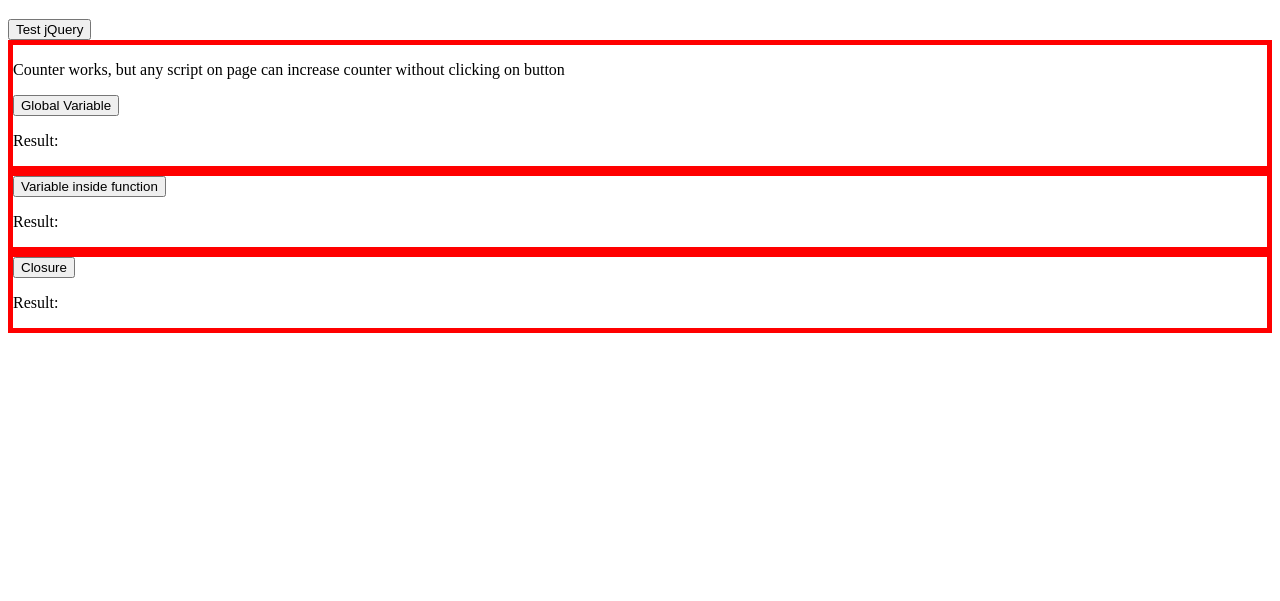
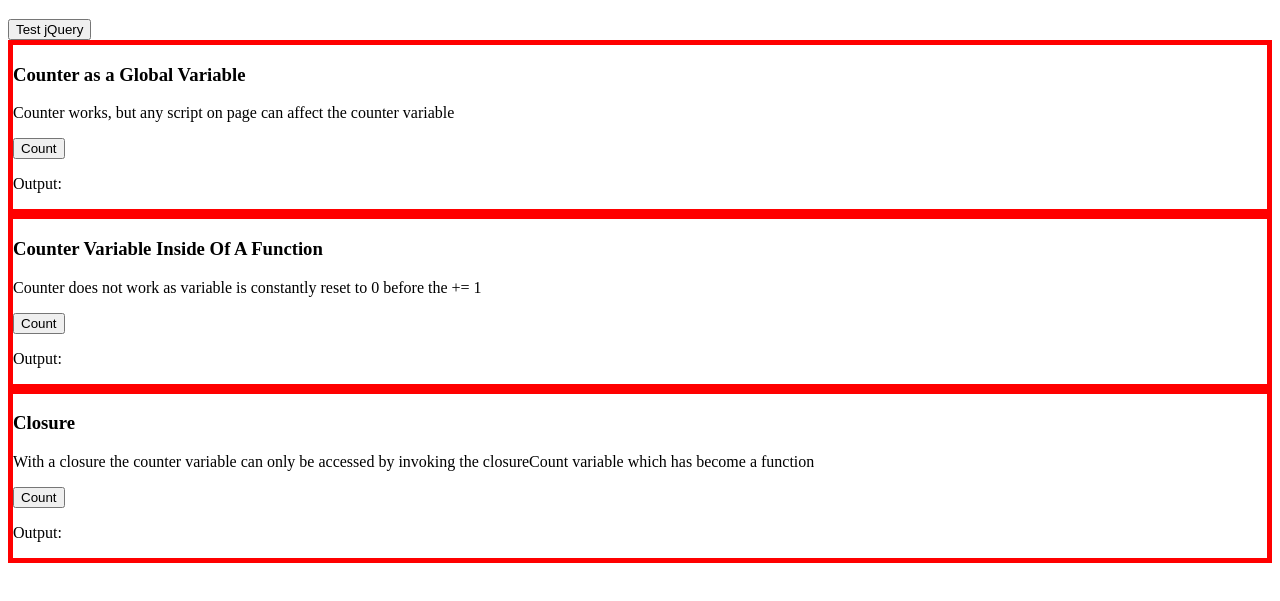
Before and after one commit to freightrunner/jquery_projs, a plain HTML site: page closures/index.html in a window 1280 px wide. Shown: the part 61-662 px from the top of the page. Drawn offline with nearby package versions, Linux system fonts and the light colour scheme.

Commit message:
finished counting closure in 'closures' folder

```diff
--- a/closures/index.html
+++ b/closures/index.html
@@ -12,19 +12,24 @@
     <h1>Hello world!</h1>
     <button type="button" id="test">Test jQuery</button>
     <div class="testArea">
-      <p>Counter works, but any script on page can increase counter without clicking on button</p>
-      <button type="button" id="button1">Global Variable</button>
-      <p id="output1">Result: </p>
+      <h3>Counter as a Global Variable</h3>
+      <p>Counter works, but any script on page can affect the counter variable</p>
+      <button type="button" id="button1">Count</button>
+      <p>Output: <span id="output1"></span> </p>
     </div>
 
     <div class="testArea">
-      <button type="button" id="button2">Variable inside function</button>
-      <p id="output2">Result: </p>
+      <h3>Counter Variable Inside Of A Function</h3>
+      <p>Counter does not work as variable is constantly reset to 0 before the += 1</p>
+      <button type="button" id="button2">Count</button>
+      <p>Output: <span id="output2"></span> </p>
     </div>
 
     <div class="testArea">
-      <button type="button" id="button3">Closure</button>
-      <p id="output3">Result: </p>
+      <h3>Closure</h3>
+      <p>With a closure the counter variable can only be accessed by invoking the closureCount variable which has become a function</p>
+      <button type="button" id="button3">Count</button>
+      <p>Output: <span id="output3"></span> </p>
     </div>
 
     <!-- load scripts at the bottom of your page -->
--- a/closures/site.js
+++ b/closures/site.js
@@ -3,9 +3,26 @@ $("#test").click(function() {
     alert("jQuery works!");
 });
 
-// Create counter global variable
+// Script for counting with Global Variable
 var counter1 = 0;
 $("#button1").click(function() {
     counter1 += 1;
     $("#output1").text(counter1);
-})
+});
+
+// Script for counting with Variable Inside Function
+$("#button2").click(function() {
+    var counter2 = 0;
+    counter2 += 1;
+    $("#output2").text(counter2);
+});
+
+// Script for a counter with a closure
+var closureCount = (function () {             // variable closureCount is assigned the return value of a self-invoking function
+  var counter3 = 0;                           // self invoking function only runs once - sets counter3 to 0 and returns a function expression
+  return function () {return counter3 += 1;}  // This function still has access to the scope above it so counter3 is protected by the anonymous function above and can only be accessed with the closureCount function
+})();                                         // closure is now a function with access to the parent scope, even after the parent function has closed
+
+$("#button3").click(function() {              // Event Handler for when #button3 is clicked
+  $("#output3").text(closureCount());         // Changes #output3 text to return from closureCount function
+});
```
